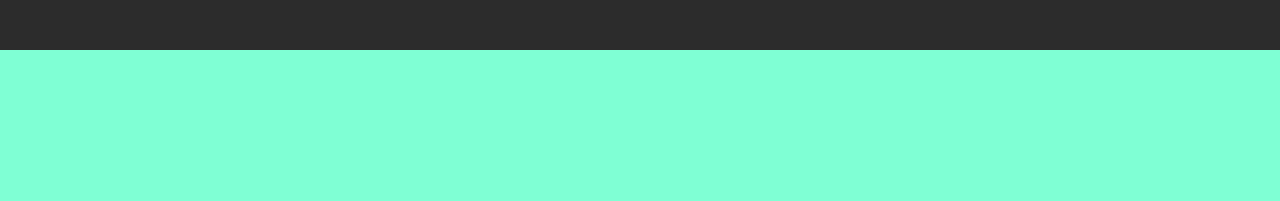
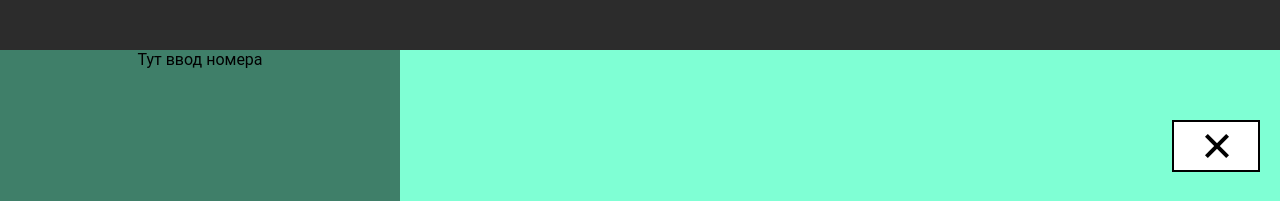
Before and after one commit to i-am-locb/Promo_Banner, a React (Create React App) app: page / in a window 1280 px wide. Shown: the top 201 px of the page. Built offline with nearby package versions, Linux system fonts and the light colour scheme.

Commit message:
POP-UP exit button from figma

```diff
--- a/src/Components/VideoPlayer/PromoBanner/PromoBanner.tsx
+++ b/src/Components/VideoPlayer/PromoBanner/PromoBanner.tsx
@@ -6,7 +6,7 @@ import { PromoNumber } from "./PromoNumber/PromoNumber";
 import { PromoQR } from "./PromoQR/PromoQR";
 
 export function PromoBanner() {
-  const [isOpen, toggleIsOpen] = useState(false);
+  const [isOpen, toggleIsOpen] = useState(true);
 
   return (
     <div className={styles.promoContainer}>
--- a/src/Components/VideoPlayer/PromoBanner/PromoExit/PromoExit.module.css
+++ b/src/Components/VideoPlayer/PromoBanner/PromoExit/PromoExit.module.css
@@ -3,10 +3,10 @@
     position: absolute;
     top: 70px;
     right: -140px;
-    width: 50px;
-    height: 50px;
-    border: none;
-    background-color: rgba(0, 0, 0, 0.5);
+    width: 88px;
+    height: 52px;
+    border: 2px solid black;
+    background-color: #fff;
     cursor: pointer;
     pointer-events: all;
     transition-property: right;
@@ -16,12 +16,12 @@
   .promoExitButton:before,
   .promoExitButton:after {
     content: "";
-    width: 80%;
+    width: 30px;
     height: 4px;
-    background: #bfe2ff;
+    background: #000;
     position: absolute;
-    top: 48%;
-    left: 10%;
+    top: 45%;
+    left: 28px;
     transform: rotate(45deg);
   }
   .promoExitButton:after {
--- a/src/Components/VideoPlayer/PromoBanner/PromoExit/PromoExit.tsx
+++ b/src/Components/VideoPlayer/PromoBanner/PromoExit/PromoExit.tsx
@@ -11,7 +11,7 @@ export const PromoExit: React.FC<Props> = ({isOpen, toggleIsOpen}) => {
     <button
       onClick={() => toggleIsOpen(false)}
       className={styles.promoExitButton}
-      style={isOpen ? { right: 70 } : { right: -140 }}
+      style={isOpen ? { right: 20 } : { right: -140 }}
     ></button>
   );
 };
```
